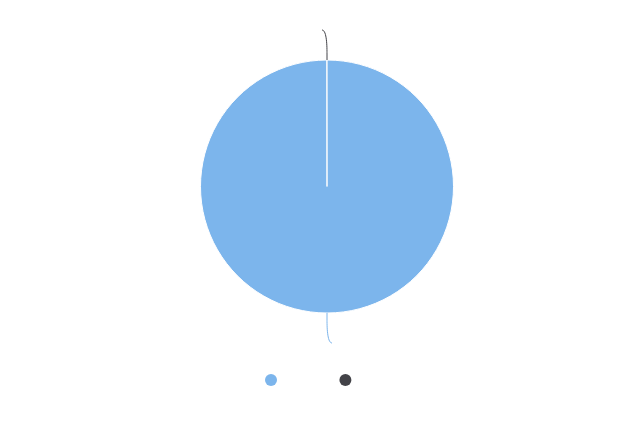
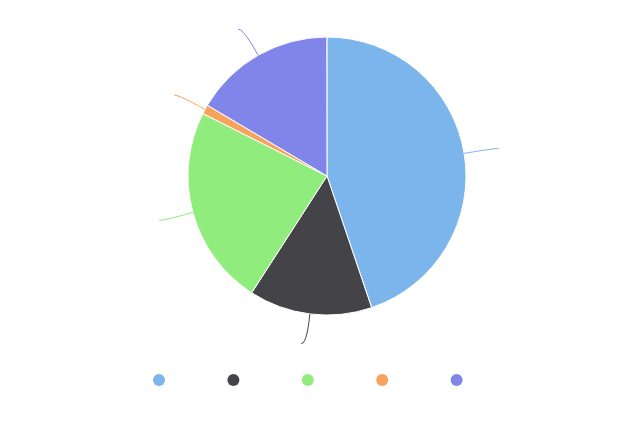
Before and after one commit to DjoAHP/Graph-Euros-par-ann-e01-Cambenbert, a plain HTML site: page index.html in a window 1280 px wide. Shown: the whole page, without its empty margins (313-953 px from the left). Drawn offline with nearby package versions, Linux system fonts and the light colour scheme.

Commit message:
Update index.html

```diff
--- a/index.html
+++ b/index.html
@@ -69,10 +69,10 @@ Highcharts.chart('container', {
         data: [
 
             { name: '2024', y: 2500 },
-            { name: '2025', y: 0 },
-            // { name: '2026', y: 0 },
-            // { name: '2027', y: 0 },
-            // { name: '2028', y: 0 },
+            { name: '2025', y: 800 },
+            { name: '2026', y: 1300 },
+            { name: '2027', y: 60 },
+            { name: '2028', y: 921 },
             // { name: '2029', y: 0 },
             // { name: '2030', y: 0 }
         ]
```
